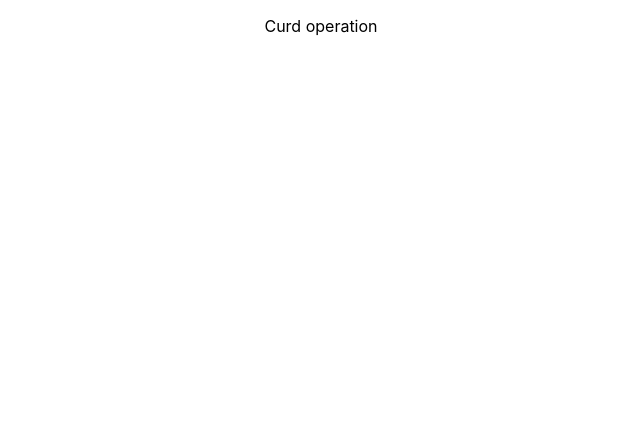
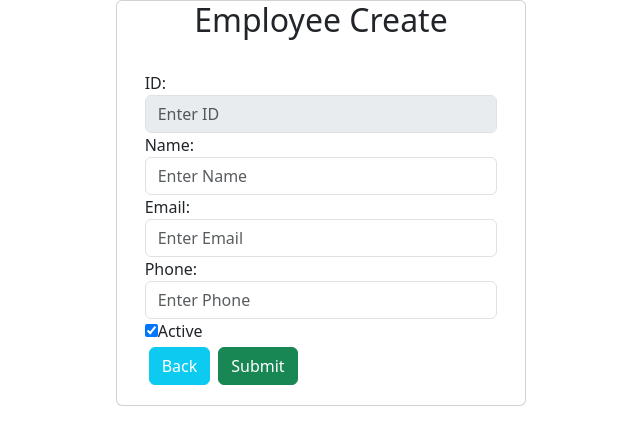
Before and after one commit to arpanam11/CURD, a React (Create React App) app in the folder curd_api/: page /employee/create in a window 1280 px wide. Shown: the top 444 px of the page, without its empty margins (319-959 px from the left). Built offline with nearby package versions, Linux system fonts and the light colour scheme.

Commit message:
code commit

```diff
--- /dev/null
+++ b/curd_api/db.json
@@ -0,0 +1,36 @@
+{
+  "employees": [
+    {
+      "id": 1,
+      "name": "Arpana",
+      "email": "arpana@123.com",
+      "phone": "12345678"
+    },
+    {
+      "id": 2,
+      "name": "Shweta",
+      "email": "shweta@123.com",
+      "phone": "12345678"
+    },
+    {
+      "id": 3,
+      "name": "Payal",
+      "email": "payal@123.com",
+      "phone": "12345678"
+    },
+    {
+      "id": "90d1",
+      "name": "tinku",
+      "email": "rtuu",
+      "phone": "yyyyyy",
+      "active": true
+    },
+    {
+      "id": "2310",
+      "name": "subodh",
+      "email": "Subodh@gmail.com",
+      "phone": "567888655443",
+      "active": true
+    }
+  ]
+}
--- a/curd_api/package.json
+++ b/curd_api/package.json
@@ -7,7 +7,9 @@
     "@testing-library/react": "^13.4.0",
     "@testing-library/user-event": "^13.5.0",
     "bootstrap": "^5.3.3",
+    "json-server": "^1.0.0-beta.1",
     "react": "^18.3.1",
+    "react-axios": "^2.0.6",
     "react-dom": "^18.3.1",
     "react-router-dom": "^6.24.0",
     "react-scripts": "5.0.1",
@@ -17,7 +19,8 @@
     "start": "react-scripts start",
     "build": "react-scripts build",
     "test": "react-scripts test",
-    "eject": "react-scripts eject"
+    "eject": "react-scripts eject",
+    "server": "json-server --watch db.json --port 5000"
   },
   "eslintConfig": {
     "extends": [
--- a/curd_api/src/App.css
+++ b/curd_api/src/App.css
@@ -1,6 +1,4 @@
-.App {
-  text-align: center;
-}
+
 
 .App-logo {
   height: 40vmin;
--- a/curd_api/src/App.js
+++ b/curd_api/src/App.js
@@ -1,12 +1,25 @@
 import logo from './logo.svg';
 import './App.css';
-
+import { BrowserRouter, Routes, Route } from 'react-router-dom';
+import EmpListing from './EmpListing';
+import EmpCreate from './EmpCreate';
+import EmpDetails from './EmpDetails';
+import EmpEdit from './EmpEdit';
 function App() {
   return (
     <div className="App">
-    <p>Curd operation</p>
+       <BrowserRouter>
+    <Routes>
+      <Route path="/" element={<EmpListing />} />
+      <Route path="/employee/create" element={<EmpCreate />} />
+      <Route path="/employee/details/:empid" element={<EmpDetails />} />
+      <Route path="/employee/edit/:empid" element={<EmpEdit />} />
+
+    </Routes>
+  </BrowserRouter>
     </div>
   );
+
 }
 
 export default App;
--- /dev/null
+++ b/curd_api/src/EmpCreate.js
@@ -0,0 +1,95 @@
+import React, { useState } from 'react';
+import { Link, useNavigate } from 'react-router-dom';
+import axios from 'axios';
+
+const EmpCreate = () => {
+  const navigate = useNavigate();
+  const [id, setId] = useState("");
+  const [name, setName] = useState("");
+  const [email, setEmail] = useState("");
+  const [phone, setPhone] = useState("");
+  const [active, setActive] = useState(true);
+
+  const handleSubmit = async (e) => {
+    e.preventDefault();
+    console.log({ id, name, email, phone, active });
+    const empData = { name, email, phone, active };
+    try {
+      await axios.post('http://localhost:5000/employees', empData);
+      navigate('/');
+    } catch (err) {
+      console.log(err.message);
+    }
+  };
+
+  return (
+    <div>
+      <div className='row'>
+        <div className='offset-lg-4 col-lg-4'>
+          <div className='card'>
+            <div className='card-title'>
+              <h2 className='text-center'>Employee Create</h2>
+            </div>
+            <div className='card-body'>
+              <div className="container">
+                <form onSubmit={handleSubmit}>
+                  <div className="form-group">
+                    <label>ID:</label>
+                    <input
+                      className="form-control"
+                      placeholder="Enter ID"
+                      value={id}
+                      disabled
+                    />
+                  </div>
+                  <div className="form-group">
+                    <label>Name:</label>
+                    <input
+                      className="form-control"
+                      placeholder="Enter Name"
+                      value={name}
+                      onChange={e => setName(e.target.value)}
+                    />
+                  </div>
+                  <div className="form-group">
+                    <label>Email:</label>
+                    <input
+                      className="form-control"
+                      placeholder="Enter Email"
+                      value={email}
+                      onChange={e => setEmail(e.target.value)}
+                    />
+                  </div>
+                  <div className="form-group">
+                    <label>Phone:</label>
+                    <input
+                      className="form-control"
+                      placeholder="Enter Phone"
+                      value={phone}
+                      onChange={e => setPhone(e.target.value)}
+                    />
+                  </div>
+                  <div className="checkbox">
+                    <label>
+                      <input
+                        type="checkbox"
+                        className="remember"
+                        checked={active}
+                        onChange={e => setActive(e.target.checked)}
+                      />
+                      Active
+                    </label>
+                  </div>
+                  <Link to='/' className='btn btn-info m-1 text-white'>Back</Link>
+                  <button type="submit" className="btn btn-success m-1">Submit</button>
+                </form>
+              </div>
+            </div>
+          </div>
+        </div>
+      </div>
+    </div>
+  );
+};
+
+export default EmpCreate;
--- /dev/null
+++ b/curd_api/src/EmpDetails.js
@@ -0,0 +1,9 @@
+import React from 'react'
+
+const EmpDetails = () => {
+  return (
+    <div>EmpDetails</div>
+  )
+}
+
+export default EmpDetails
--- /dev/null
+++ b/curd_api/src/EmpEdit.js
@@ -0,0 +1,9 @@
+import React from 'react'
+
+const EmpEdit = () => {
+  return (
+    <div>EmpEdit</div>
+  )
+}
+
+export default EmpEdit
--- /dev/null
+++ b/curd_api/src/EmpListing.js
@@ -0,0 +1,62 @@
+import React, { useEffect, useState } from 'react';
+import axios from 'axios';
+import { Link } from 'react-router-dom';
+
+const EmpListing = () => {
+  const [employees, setEmployees] = useState([]);
+
+  const empData = async () => {
+    try {
+      const response = await axios.get(`http://localhost:5000/employees`);
+      console.log(response.data)
+      setEmployees(response.data);
+    } catch (error) {
+      console.error('Error fetching employee data:', error);
+    }
+  };
+
+  useEffect(() => {
+    empData();
+  }, []);
+
+  return (
+    <div className='container'>
+      <div className='card'>
+        <div className='card-title'>
+          <h2  className='text-center'>Employee Listing</h2>
+        </div>
+        <div className='card-body'>
+            <div className='d-flex ml-auto'>
+            <Link to="employee/create" className='btn btn-info text-white' >Create (+)</Link>
+            </div>
+          <table className='table table-bordered'>
+            <thead className='bg-dark text-white'>
+              <tr>
+                <td>Name</td>
+                <td>Email</td>
+                <td>Phone</td>
+                <td>Action</td>
+              </tr>
+            </thead>
+            <tbody>
+              {employees.map(employee => (
+                <tr key={employee.id}>
+                  <td>{employee.name}</td>
+                  <td>{employee.email}</td>
+                  <td>{employee.phone}</td>
+                  <td>
+                   <button className='btn btn-primary m-1'> Add</button>
+                   <button className='btn btn-success m-1'> Edit</button>
+                   <button className='btn btn-danger m-1'> Delete</button>
+                  </td>
+                </tr>
+              ))}
+            </tbody>
+          </table>
+        </div>
+      </div>
+    </div>
+  );
+};
+
+export default EmpListing;
--- a/curd_api/src/index.js
+++ b/curd_api/src/index.js
@@ -3,7 +3,7 @@ import ReactDOM from 'react-dom/client';
 import './index.css';
 import App from './App';
 import reportWebVitals from './reportWebVitals';
-
+import '../node_modules/bootstrap/dist/css/bootstrap.min.css'
 const root = ReactDOM.createRoot(document.getElementById('root'));
 root.render(
   <React.StrictMode>
```
Also changed, not shown: 1 other file (tests, documents, lock files or other folders).
